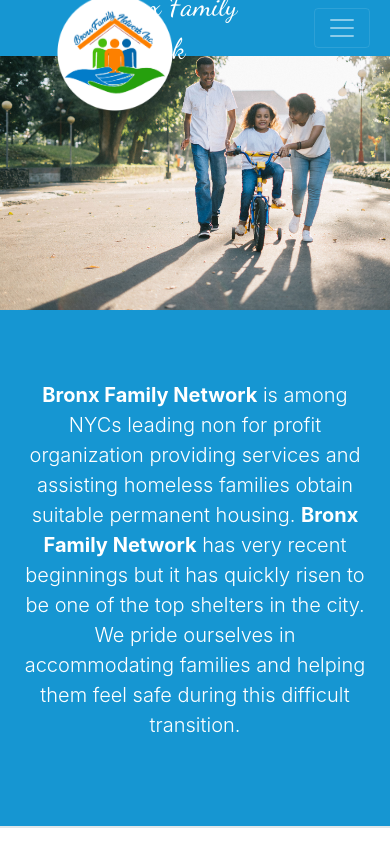
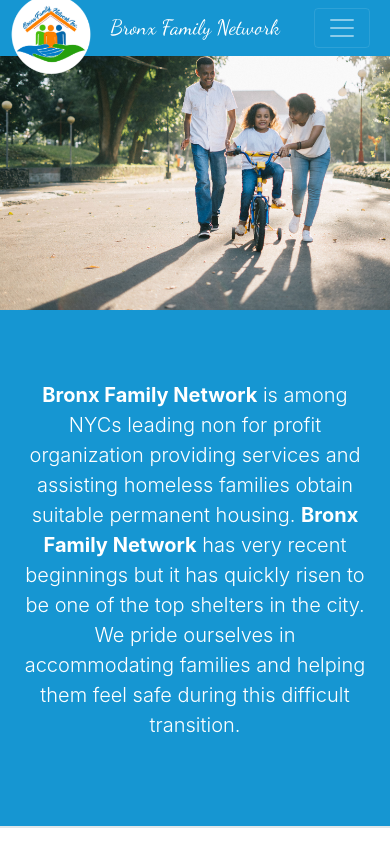
Before and after one commit to WilliamMena/bfn-website-bootstrap, a plain HTML site: page index.html in a window 390 px wide. Shown: the top 844 px of the page. Drawn offline with nearby package versions, Linux system fonts and the light colour scheme.

Commit message:
Adjust Logo and Website name for mobile page

```diff
--- a/assets/test_style.css
+++ b/assets/test_style.css
@@ -232,11 +232,16 @@
     }
 
     .navbar-brand {
-
-      width: 190px;
+      margin-left: -34px;
+      /* width: 190px; */
+      width: 130px;
       position: absolute;
       z-index: 1;
       top: -10px;
+    }
+
+    .navbar-brand-name {
+      font-size: 1.3rem;
     }
 
     .footer {
```
